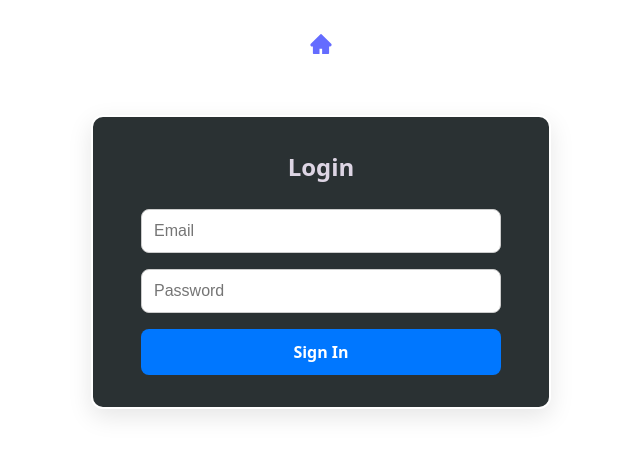
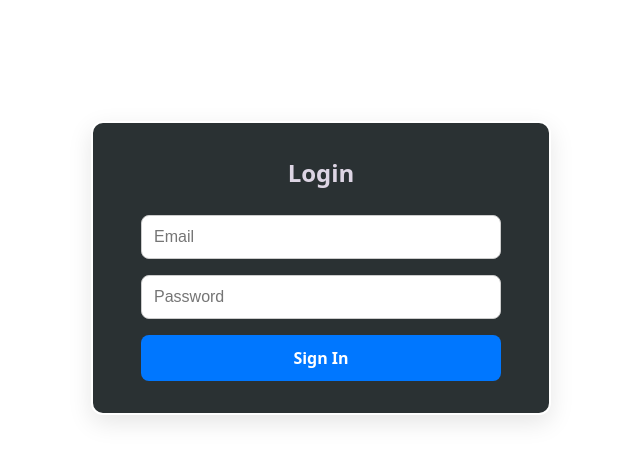
Before and after one commit to akiosTerr/stereo-cloud-ui, a React (Vite) app: page / in a window 1280 px wide. Shown: the top 462 px of the page, without its empty margins (319-959 px from the left). Built offline with nearby package versions, Linux system fonts and the light colour scheme; no server answers.

Commit message:
Navbar component & other style changes

```diff
--- a/src/App.css
+++ b/src/App.css
@@ -1,5 +1,4 @@
 #root {
-  max-width: 1280px;
   margin: 0 auto;
   padding: 2rem;
   text-align: center;
--- a/src/App.tsx
+++ b/src/App.tsx
@@ -1,25 +1,25 @@
-import { Link, Route, Routes} from 'react-router-dom'
+import { Route, Routes } from 'react-router-dom'
 import './App.css'
 import { useAuth } from './hooks/auth_hook'
 import { SetAuthCtx } from './Contexts'
 import VideoTable from './components/VideoTable'
 import Player from './components/Player'
-import { AiFillHome } from 'react-icons/ai'
+import Uploader from './components/Uploader'
+import Navbar from './components/Navbar'
 
 function App() {
   const { loggedIn, login, logout } = useAuth();
 
   return (
     <>
-        <SetAuthCtx.Provider value={{ isLoggedIn: loggedIn, login, logout }}>
-          <nav>
-            <Link to="/"><AiFillHome size={24}/></Link>
-          </nav>
-          <Routes>
-            <Route path="/" element={<VideoTable/>} />
-            <Route path="/player/" element={<Player />} />
-          </Routes>
-        </SetAuthCtx.Provider>
+      <SetAuthCtx.Provider value={{ isLoggedIn: loggedIn, login, logout }}>
+        <Navbar />
+        <Routes>
+          <Route path="/" element={<VideoTable />} />
+          <Route path="/player/" element={<Player />} />
+          <Route path="/upload/" element={<Uploader />} />
+        </Routes>
+      </SetAuthCtx.Provider>
     </>
   )
 }
--- a/src/Contexts.ts
+++ b/src/Contexts.ts
@@ -6,7 +6,7 @@ import { createContext, useContext } from "react"
 // }
 
 interface AuthContextType {
-    isLoggedIn: Function
+    isLoggedIn: Boolean
     login: Function
     logout: Function
 }
--- /dev/null
+++ b/src/components/Navbar.tsx
@@ -0,0 +1,32 @@
+import { AiOutlineHome , AiOutlineUpload, AiOutlineUser } from "react-icons/ai";
+import { Link } from "react-router-dom";
+import styled from "styled-components";
+
+type Props = {}
+
+const WrapNavbar = styled.nav`
+    display: flex;
+    justify-content: center;
+    align-items: center;
+    background-color: transparent;
+    color: #fff;
+`
+
+const LinkNavbar = styled(Link)`
+    margin: 0 1rem;
+    color: #fff;
+    text-decoration: none;
+    font-size: 1.5rem;
+`
+
+function Navbar({ }: Props) {
+    return (
+        <WrapNavbar>
+            <LinkNavbar to="/"><AiOutlineHome  size={24} /></LinkNavbar>
+            <LinkNavbar to="/upload"><AiOutlineUpload size={24} /></LinkNavbar>
+            <LinkNavbar to="/profile"><AiOutlineUser size={24} /></LinkNavbar>
+        </WrapNavbar>
+    )
+}
+
+export default Navbar;
--- a/src/components/Player.tsx
+++ b/src/components/Player.tsx
@@ -6,10 +6,10 @@ import styled from "styled-components";
 type Props = {}
 
 const Wrapper = styled.div`
-    width: 100%;
-    height: 93vh;
-    margin-top: 3rem;
+    width: 75vw;
+    margin-top: 1rem;
     display: flex;
+    flex-direction: column;
     justify-content: flex-start;
     align-items: flex-start;
     @media (max-width: 425px) {
@@ -17,6 +17,14 @@ const Wrapper = styled.div`
         align-items: center;
         margin-top: 0;
     }
+`
+
+const Description = styled.p`
+    color: #fff;
+    font-size: 1.2rem;
+    font-weight: 600;
+    margin-top: 1rem;
+    text-align: center;
 `
 
 function Player({ }: Props) {
@@ -44,6 +52,7 @@ function Player({ }: Props) {
                     viewer_user_id: 'Placeholder (optional)',
                 }}
             />
+            <Description>Lorem ipsum dolor sit amet consectetur adipisicing elit. Quisquam, quos.</Description>
         </Wrapper>
     )
 }
--- a/src/components/Uploader.tsx
+++ b/src/components/Uploader.tsx
@@ -7,6 +7,10 @@ import { TextInput } from "../style";
 const WrapUploader = styled.div`
     width: 367px;
     margin: auto;
+`
+
+const Title = styled.h2`
+  color: #00ec27;
 `
 
 const ToggleContainer = styled.div`
@@ -81,7 +85,7 @@ const ToggleLabel = styled.span<ToggleLabelProps>`
 `
 
 interface UploaderProps {
-    onSuccess: Function
+    onSuccess?: Function
 }
 
 function Uploader({onSuccess}: UploaderProps) {
@@ -105,11 +109,12 @@ function Uploader({onSuccess}: UploaderProps) {
     const onSuccessUplodHandler = (e: any) => {
         console.log('success');
         console.log(e.target.type);
-        onSuccess()
+        onSuccess?.()
     }
 
     return (
         <WrapUploader>
+            <Title>Upload Video</Title>
             <ToggleContainer>
                 <ToggleSwitch>
                     <ToggleInput
--- a/src/components/VideoTable.tsx
+++ b/src/components/VideoTable.tsx
@@ -3,7 +3,6 @@ import withAuth from "../hoc/PrivateRoute";
 import { fetchVideoToken, getMuxAssets, getMuxPrivateAssets, VideoAsset } from "../api/fetchVideos";
 import { useNavigate } from "react-router-dom";
 import styled from "styled-components";
-import Uploader from "./Uploader";
 import { deleteMuxVideo } from "../api/deleteVideo";
 
 const Title = styled.h2`
@@ -15,7 +14,7 @@ const Title2 = styled.h2`
 const GridVideo = styled.div`
   display: grid;
   grid-gap: 10px;
-  grid-template-columns:  repeat(5, 1fr);
+  grid-template-columns:  repeat(3, 1fr);
 `
 const ButtonRow = styled.div`
   display: flex;
@@ -24,25 +23,33 @@ const ButtonRow = styled.div`
 `
 
 const DeleteButton = styled.button`
-  color: white;
-  background-color: red;
+  color: red;
+  background-color: transparent;
+  border: 1px solid transparent;
+  &:hover {
+    border: 1px solid red;
+  }
 `
 
 const ShareButton = styled.button`
-  color: white;
-  background-color: #04da04;
+  color: #04da04;
+  background-color: transparent;
+  border: 1px solid transparent;
+  &:hover {
+    border: 1px solid #04da04;
+  }
 `
 
 const VideoThumbnail = styled.img`
   cursor: pointer;
-  width: 214px;
-  height: 121px;
+  width: 445px;
+  height: 250px;
 `
 
 const VideoBlock = styled.div`
   display: flex;
   flex-direction: column;
-  background-color: gray;
+  background-color: #000;
   padding: 10px;
   border-radius: 0.6rem;
 `
@@ -60,10 +67,10 @@ const VideoTable = () => {
 
   const getThumbUrl = (id: string, isPrivate: boolean = false) => {
     if (!isPrivate) {
-      return `https://image.mux.com/${id}/thumbnail.png?width=214&height=121&time=2`
+      return `https://image.mux.com/${id}/thumbnail.png?width=445&height=250&time=2`
     } else {
       const token = isPrivate ? privateVideos.find(v => v.playback_id === id)?.tokenThumbnail : null
-      return `https://image.mux.com/${id}/thumbnail.png?width=214&height=121&time=2&token=${token}`
+      return `https://image.mux.com/${id}/thumbnail.png?width=445&height=250&time=2&token=${token}`
     }
   }
 
@@ -115,8 +122,6 @@ const VideoTable = () => {
 
   return (
     <>
-      <Title>Upload Video</Title>
-      <Uploader onSuccess={updateVideos}/>
       <Title>Public Videos</Title>
       <GridVideo>
         {videos.map((item) => (
@@ -126,7 +131,7 @@ const VideoTable = () => {
                 handleRedirectVideo(item.playback_id, item.isPrivate);
               }} src={getThumbUrl(item.playback_id, item.isPrivate)} alt="" />
               <h2>{item.title}</h2>
-              <p>{item.status}</p>
+              {/* <p>{item.status}</p> */}
             </div>
             <ButtonRow>
               <DeleteButton onClick={() => handleDelete(item.id, item.asset_id)}>Delete</DeleteButton>
@@ -144,7 +149,7 @@ const VideoTable = () => {
                 handleRedirectVideo(item.playback_id, item.isPrivate);
               }} src={getThumbUrl(item.playback_id, item.isPrivate)} alt="" />
               <h2>{item.title}</h2>
-              <p>{item.status}</p>
+              {/* <p>{item.status}</p> */}
             </div>
             <ButtonRow>
               <DeleteButton onClick={() => handleDelete(item.id, item.asset_id)}>Delete</DeleteButton>
```
